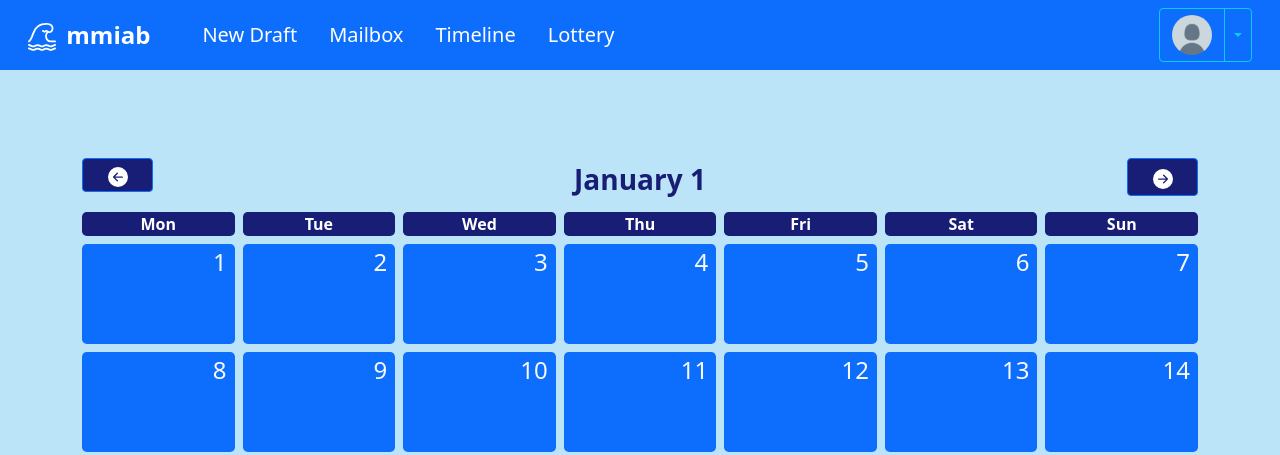
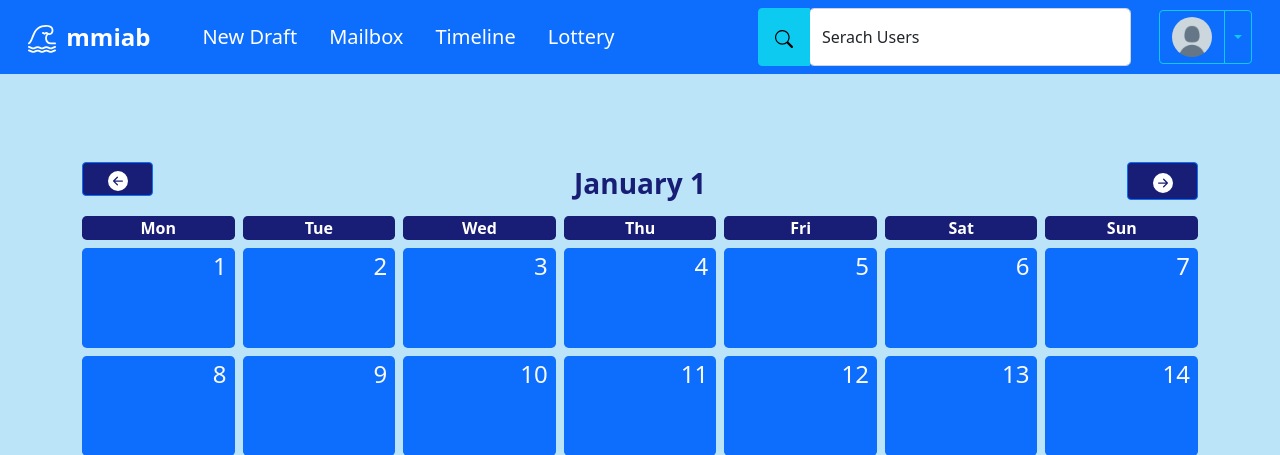
Before and after one commit to Team6ASE2021/MMIAB-PRIMER, a Flask app: page /timeline/month/1/1 in a window 1280 px wide. Shown: the top 455 px of the page. Run offline with Flask 2, Linux system fonts and the light colour scheme; a user stored in the database is signed in; data comes from the database, SQL or seed files in the repository; data that the repository does not hold is empty; some libraries are stand-ins or nearby versions.

Commit message:
search users bar added to navbar

```diff
--- a/monolith/templates/navbar_bs.html
+++ b/monolith/templates/navbar_bs.html
@@ -1,3 +1,11 @@
+<script>
+    function searchUsersNav() {
+        console.log("test search users");
+        var search_bar = document.getElementById("text-search-users");
+        location.href="/user_list?q=" + search_bar.value;
+        //console.log(search_bar.value);
+    }
+</script>
 <nav class="navbar navbar-expand-lg navbar-dark bg-primary">
     <div class="container-fluid mx-3">
         <a class="navbar-brand fs-4 me-3 fw-bold" href="{{url_for('home.index')}}">
@@ -23,6 +31,29 @@
                 </li>
             </ul>
             <div class="ms-auto">
+                <div class="container-fluid">
+                    <form class="d-flex">
+                        <div class="input-group">
+                            <button class="btn btn-info px-3" type="button" id="btn-search-users" onclick="searchUsersNav();">
+                                <svg xmlns="http://www.w3.org/2000/svg" width="18" height="18" fill="currentColor" class="bi bi-search" viewBox="0 0 16 16">
+                                    <path d="M11.742 10.344a6.5 6.5 0 1 0-1.397 1.398h-.001c.03.04.062.078.098.115l3.85 3.85a1 1 0 0 0 1.415-1.414l-3.85-3.85a1.007 1.007 0 0 0-.115-.1zM12 6.5a5.5 5.5 0 1 1-11 0 5.5 5.5 0 0 1 11 0z"/>
+                                </svg>
+                            </button>
+                            <div class="form-floating vstack">
+                                <input
+                                    id="text-search-users"
+                                    name="text-search-users"
+                                    type="text"
+                                    class="form-control form-control-lg"
+                                    placeholder="Serach Users"
+                                >
+                                <label for="date_of_send">Serach Users</label>
+                            </div>
+                        </div>
+                    </form>
+                </div>
+            </div>
+            <div class="ms-3">
                 <div class="btn-group">
                     <button type="button" class="btn btn-outline-info">
                         <div class="rounded-circle d-flex justify-content-center" style="width: 40px; height: 40px; overflow: hidden;">
```
